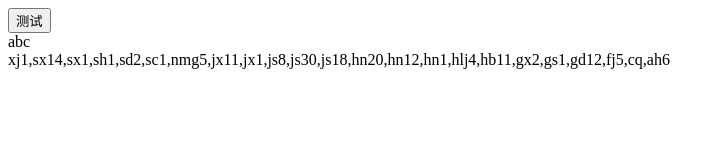
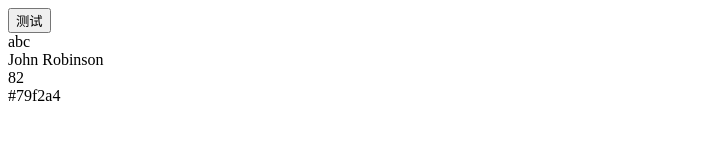
Before and after one commit to luchenhua/dummy-test, a plain HTML site: page src/index.html in a window 1280 px wide. Both pictures are taken after a click on the button "测试". Shown: the whole page, without its empty margins (0-725 px from the left). Drawn offline with Linux system fonts and the light colour scheme.

Commit message:
Demo done.

```diff
--- a/src/dummyData/dummy.json
+++ /dev/null
@@ -1,30 +0,0 @@
-var dummy =
-  {
-    "city": [
-      "xj1",
-      "sx14",
-      "sx1",
-      "sh1",
-      "sd2",
-      "sc1",
-      "nmg5",
-      "jx11",
-      "jx1",
-      "js8",
-      "js30",
-      "js18",
-      "hn20",
-      "hn12",
-      "hn1",
-      "hlj4",
-      "hb11",
-      "gx2",
-      "gs1",
-      "gd12",
-      "fj5",
-      "cq",
-      "ah6"
-    ],
-    "other": [],
-    "attachment": []
-  }
--- a/src/index.html
+++ b/src/index.html
@@ -9,12 +9,12 @@
 </head>
 
 <body>
-    <button onclick="testJson()">测试</button>
-    <div class="dummy">
-        abc
-    </div>
+<button onclick="testJson()">测试</button>
+<div class="dummy">
+    abc
+</div>
 </body>
+
 <script src="scripts/test.js"></script>
-<script src="dummyData/dummy.json"></script>
 
 </html>
--- a/src/scripts/test.js
+++ b/src/scripts/test.js
@@ -1,10 +1,25 @@
 // 头部JS
 function testJson() {
-    alert(dummy.city)
-    $('.dummy').append('<br />' + dummy.city)
-    // var url = '/user/get'
-    // $.getJSON(url, function(data) {
-    //     data = dummy.city
-    //     $('.dummy').append(data)
-    // })
+    var obj=window.location;
+    var path = obj.protocol + '//' + obj.host;
+
+    /* 通过Mock生成Dummy数据, 拦截ajax请求, 并模拟返回Json数据 */
+    Mock.mock(
+        path + '/user/get',
+        'get',
+        {
+            'name': '@name',
+            'age|1-100': 100,
+            'color': '@color'
+        }
+    );
+
+    var url = path + '/user/get';
+    var param = '';
+    var success = function (result) {
+        $('.dummy').append('<br/>' + result.name);
+        $('.dummy').append('<br/>' + result.age);
+        $('.dummy').append('<br/>' + result.color);
+    };
+    $.get(url, param, success, 'json');
 }
```
